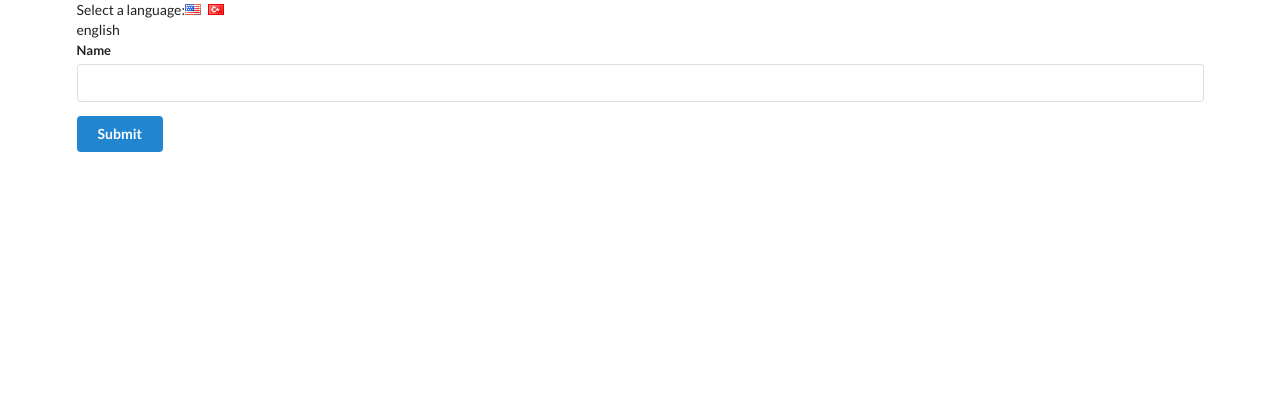
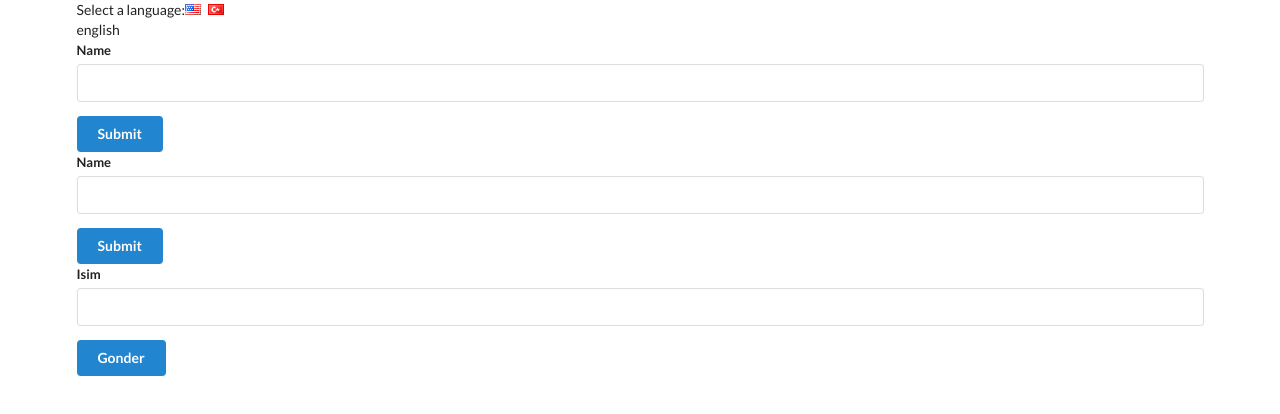
Before and after one commit to ironcarbon/translate-react-context-system, a React (Create React App) app: page / in a window 1280 px wide. Shown: the top 414 px of the page. Built offline with nearby package versions, Linux system fonts and the light colour scheme.

Commit message:
gotchas around providers

```diff
--- a/src/components/App.js
+++ b/src/components/App.js
@@ -22,6 +22,11 @@ class App extends React.Component {
                     <UserCreate />
                 </LanguageContext.Provider>
 
+                <LanguageContext.Provider value='english'>
+                    <UserCreate />
+                </LanguageContext.Provider>
+
+                <UserCreate />
             </div>
         )
     }
```
